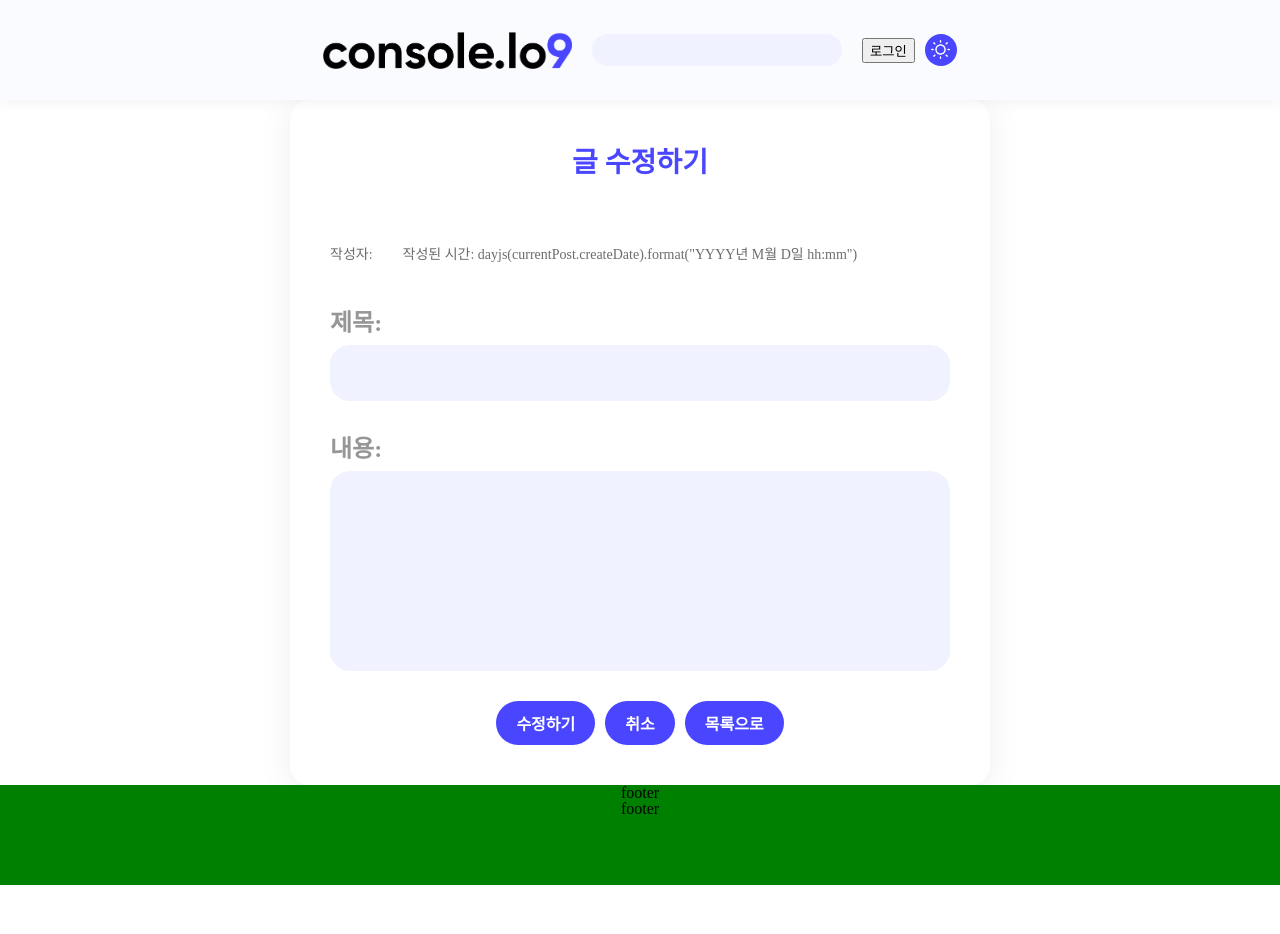
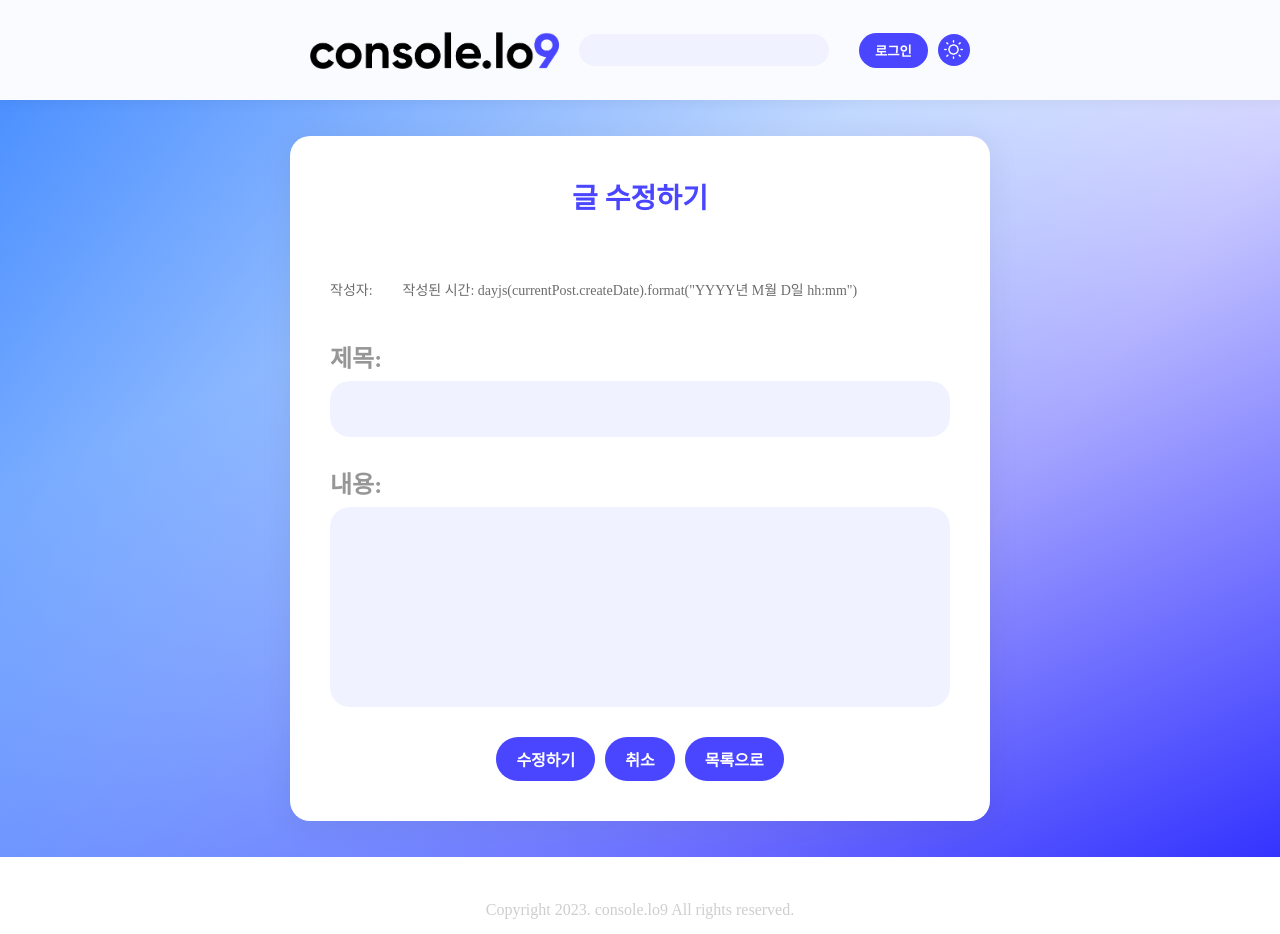
Before and after one commit to yongseung-song/nbc-newsfeed-project, a React (Create React App) app: page /detail/1/update in a window 1280 px wide. Before the commit the page ends 885 px from the top, so only its background shows below. Built offline with nearby package versions, Linux system fonts and the light colour scheme; no server answers; the database is empty.

Commit message:
style: 스타일링 수정

```diff
--- a/src/components/footer/Footer.jsx
+++ b/src/components/footer/Footer.jsx
@@ -1,13 +1,12 @@
 import React from "react";
 import styled from "styled-components";
+import { colors } from "../../styles/GlobalColors";
 
 function Footer() {
   return (
     <StFooter>
       <StIndexWrapper>
-				footer
-				<br />
-				footer
+        <p>Copyright 2023. console.lo9 All rights reserved.</p>
       </StIndexWrapper>
     </StFooter>
   );
@@ -18,12 +17,18 @@ export default Footer;
 const StFooter = styled.footer`
   width: 100%;
   height: 100px;
-	background-color: green;
+  background-color: ${colors.backgroundColor};
 `;
 
 const StIndexWrapper = styled.div`
   display: flex;
-	flex-direction: column;
+  flex-direction: row;
   justify-content: center;
   align-items: center;
+  width: 50%;
+  margin: auto;
+  color: ${colors.indexFontColor};
+  p {
+    margin-top: 45px;
+  }
 `;
--- a/src/components/profile/Profile.jsx
+++ b/src/components/profile/Profile.jsx
@@ -26,8 +26,12 @@ function Profile({ photoURL, displayName, email, uid, creationTime }) {
           photoURL: url,
         });
       })
-      .then(() => navigate("/mypage"))
+      .then(() => notifyImageUploadComplete())
       .catch((error) => console.log(error));
+  };
+  const notifyImageUploadComplete = () => {
+    setImageURL("");
+    alert("이미지 업로드가 완료되었습니다!");
   };
 
   return (
@@ -105,8 +109,8 @@ const StInforContainer = styled.div`
   text-align: center;
   img {
     border-radius: 100%;
-    /* margin-top: -29px; */
-    /* border: 1px solid white; */
+    height: 120px;
+    width: 120px;
   }
   img:hover {
     opacity: 0.5;
@@ -117,6 +121,8 @@ const StInforImageUploadForm = styled.form`
   position: absolute;
   top: 0px;
   left: 58px;
+  height: 120px;
+  width: 120px;
   label {
     display: block;
     height: 120px;
--- a/src/pages/Detail.jsx
+++ b/src/pages/Detail.jsx
@@ -82,9 +82,10 @@ function Detail() {
   };
 
   return (
+    <StDetailWrapperBG>
       <StDetailWrapper>
         <StIndexWrapper>
-				<StSectionTitle>채널이름</StSectionTitle>
+          <StSectionTitle>게시물 상세보기</StSectionTitle>
           <StHashTagContent>
             {currentPost.tag &&
               Object.values(currentPost.tag).map((item, idx) => {
@@ -100,14 +101,12 @@ function Detail() {
                 : `작성된 시간:${currentPost.createDate}`}
             </p>
           </StTitleCreatorTimeWrapper>
-
           <StIndexContent>{currentPost.content}</StIndexContent>
           <StBtnWrapper>
             <button onClick={clickUpdateBtnHandler}>수정</button>
             <button onClick={clickRemoveBtnHandler}>삭제</button>
             <button onClick={clickGoToListBtnHandler}>목록으로</button>
           </StBtnWrapper>
-
           <p>연관글보기</p>
           {postList?.map((item) => {
             return (
@@ -128,11 +127,22 @@ function Detail() {
           })}
         </StIndexWrapper>
       </StDetailWrapper>
+    </StDetailWrapperBG>
   );
 }
 export default Detail;
 
-const StDetailWrapper = styled.form`
+const StDetailWrapperBG = styled.div`
+  padding: 36px 0;
+  background: linear-gradient(
+      127deg,
+      rgba(32, 117, 255, 0.8),
+      rgba(0, 255, 0, 0) 70.71%
+    ),
+    linear-gradient(336deg, rgba(0, 0, 255, 0.8), rgba(0, 0, 255, 0) 70.71%);
+`;
+
+const StDetailWrapper = styled.div`
   display: flex;
   flex-direction: column;
   justify-content: center;
@@ -142,6 +152,7 @@ const StDetailWrapper = styled.form`
   box-shadow: 0px 4px 30px 5px rgba(0, 0, 0, 0.05);
   padding: 20px;
   border-radius: 20px;
+  background-color: white;
 `;
 const StSectionTitle = styled.h3`
   color: ${colors.mainColor};
--- a/src/pages/Home.jsx
+++ b/src/pages/Home.jsx
@@ -32,6 +32,7 @@ const StHomeContainer = styled.div`
   justify-content: center;
   gap: 24px;
   padding-top: 16px;
+  padding-bottom: 60px;
   background: linear-gradient(
       127deg,
       rgba(32, 117, 255, 0.8),
--- a/src/pages/MyPage.jsx
+++ b/src/pages/MyPage.jsx
@@ -33,4 +33,10 @@ const StFormWrapper = styled.div`
   flex-direction: column;
   justify-content: center;
   align-items: center;
+  background: linear-gradient(
+      127deg,
+      rgba(32, 117, 255, 0.8),
+      rgba(0, 255, 0, 0) 70.71%
+    ),
+    linear-gradient(336deg, rgba(0, 0, 255, 0.8), rgba(0, 0, 255, 0) 70.71%);
 `;
--- a/src/pages/Update.jsx
+++ b/src/pages/Update.jsx
@@ -57,6 +57,7 @@ function Update() {
     navigate("/mypage");
   };
   return (
+    <StUpdateWrapperBG>
       <StUpdateWrapper>
         <StSectionTitle>글 수정하기 </StSectionTitle>
         <StIndexWrapper>
@@ -93,11 +94,23 @@ function Update() {
           </StBtnContainer>
         </StIndexWrapper>
       </StUpdateWrapper>
+    </StUpdateWrapperBG>
   );
 }
 export default Update;
+
+const StUpdateWrapperBG = styled.div`
+  padding: 36px 0;
+  background: linear-gradient(
+      127deg,
+      rgba(32, 117, 255, 0.8),
+      rgba(0, 255, 0, 0) 70.71%
+    ),
+    linear-gradient(336deg, rgba(0, 0, 255, 0.8), rgba(0, 0, 255, 0) 70.71%);
+`;
 const StUpdateWrapper = styled.form`
   display: flex;
+  background-color: white;
   flex-direction: column;
   justify-content: center;
   align-items: center;
```
Lines whose indentation alone changed are shown as unchanged.
